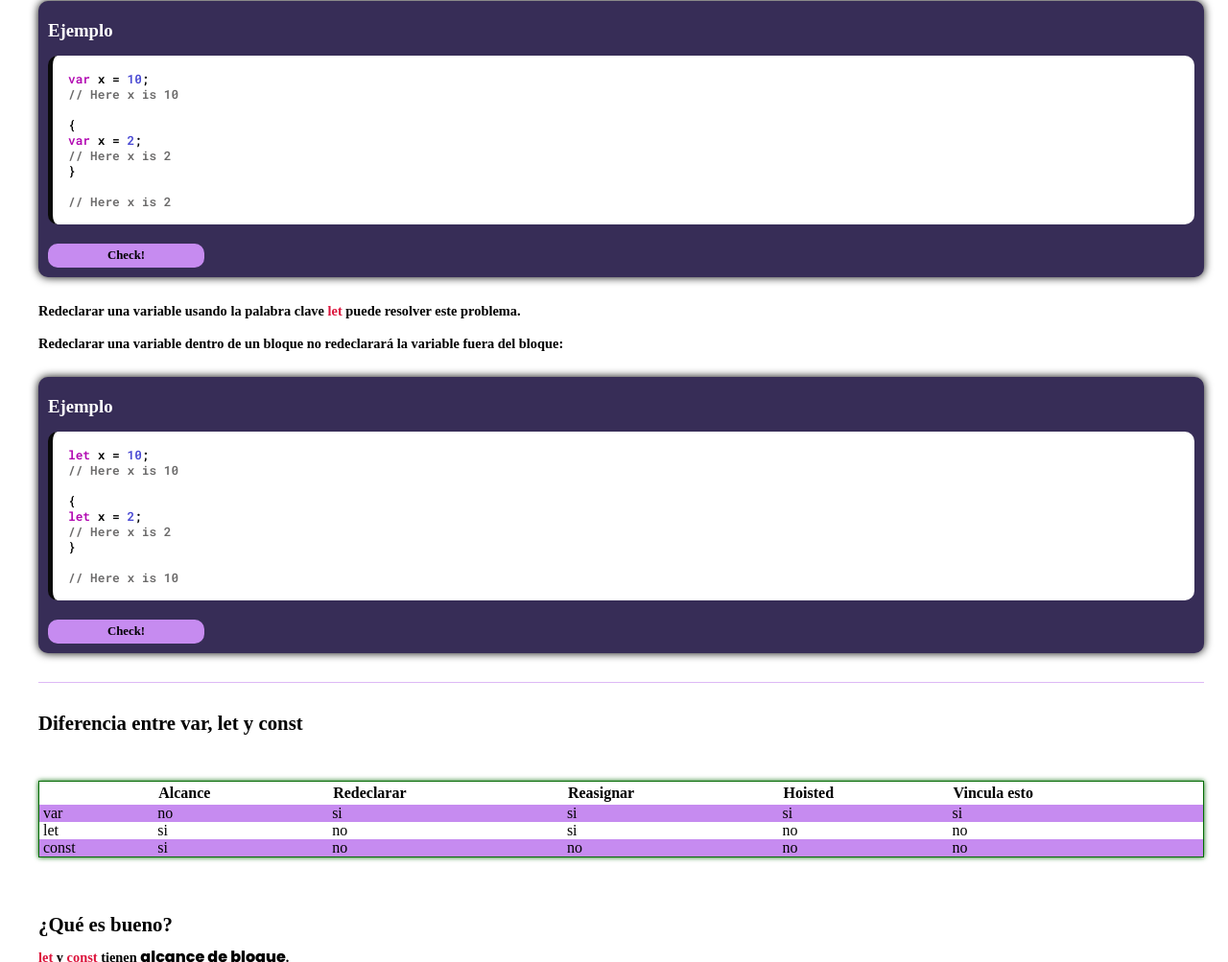
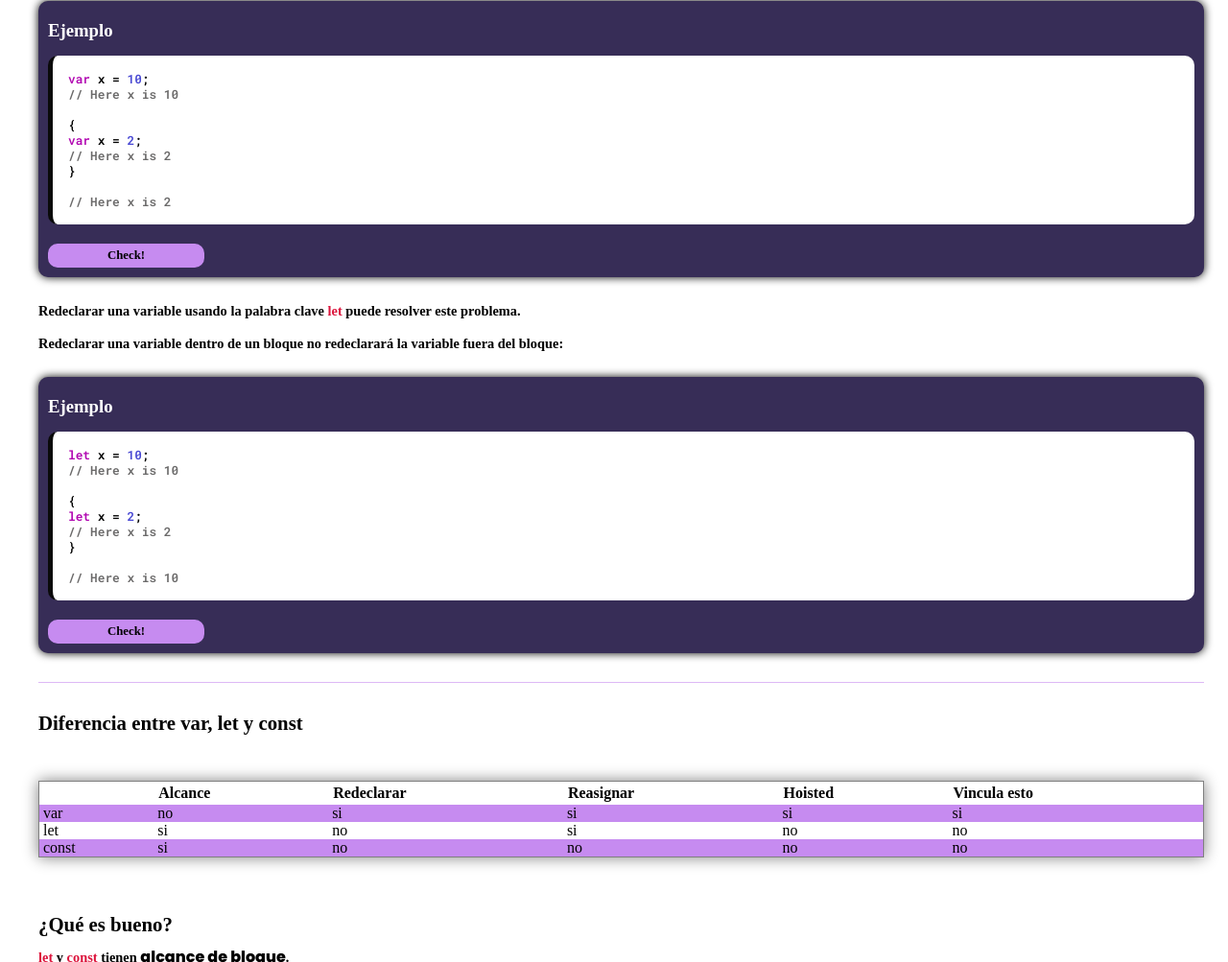
Before and after one commit to MaxiBarrera/TutoJavaScript, a plain HTML site: page html/7-let.html in a window 1280 px wide. Shown: the part 1797-2800 px from the top of the page at 96% size. Drawn offline with Linux system fonts and the light colour scheme; a web font is replaced by a local one.

Commit message:
Update 1-estilos-generales.css

```diff
--- a/style/1-estilos-generales.css
+++ b/style/1-estilos-generales.css
@@ -114,8 +114,8 @@ strong {
 }
 
 table {
-    border: 1px solid rgb(4, 107, 4);
-    box-shadow: 0 0 5px rgb(4, 107, 4);
+    border: 1px solid gray;
+    box-shadow: 0 0 15px gray;
     border-collapse: collapse;
     width: 100%;
     margin: 25px 0;
@@ -232,6 +232,7 @@ tr:nth-child(even) {
     border-radius: 10px;
     color: #fff;
     box-shadow: 0 0 10px #000;
+    font-family: fondo-texto;
 }
 
 .fondo-caja {
```
